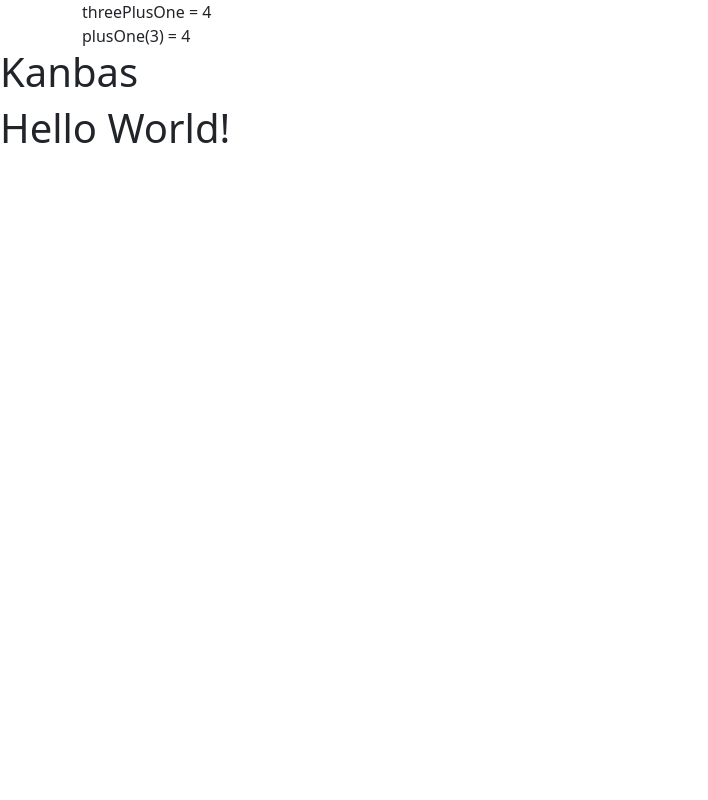
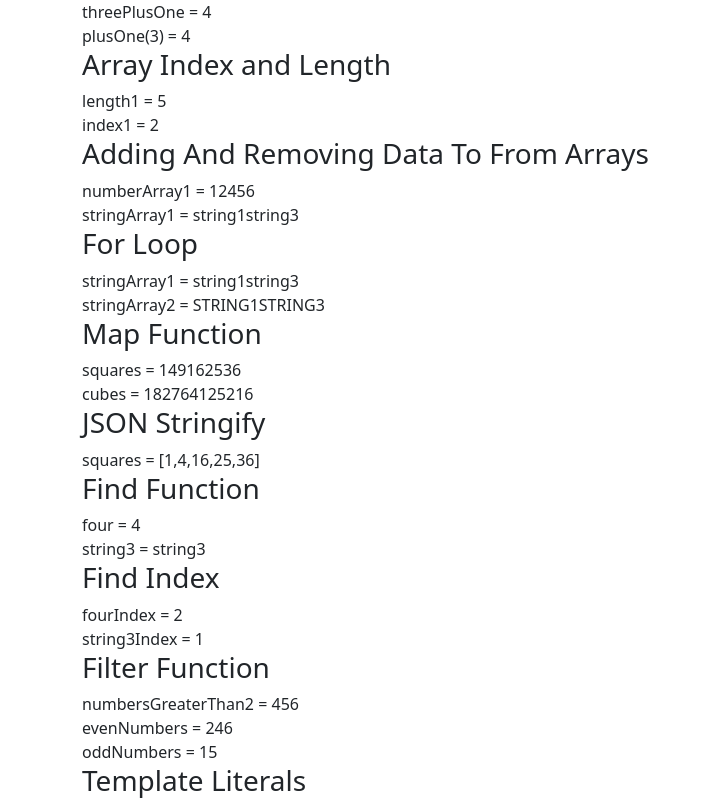
Before and after one commit to Ank-22/Web-Dev-Sp24-07-Ankit, a React (Create React App) app: page / in a window 1280 px wide. Shown: the part 1301-2101 px from the top of the page, without its empty margins (0-708 px from the left). Before the commit the page ends 1461 px from the top, so only its background shows below. Built offline with nearby package versions, Linux system fonts and the light colour scheme.

Commit message:
2.2.8 Completed 🕵️

```diff
--- /dev/null
+++ b/src/Labs/a3/JavaScript/arrays/AddingAndRemovingDataToFromArrays.tsx
@@ -0,0 +1,18 @@
+function AddingAndRemovingDataToFromArrays() {
+  let numberArray1 = [1, 2, 3, 4, 5];
+  let stringArray1 = ["string1", "string2"];
+  numberArray1.push(6); // adding new items
+  stringArray1.push("string3");
+  numberArray1.splice(2, 1); // remove 1 item starting at 2
+  stringArray1.splice(1, 1);
+  return (
+    <>
+      <h3>Adding And Removing Data To From Arrays</h3>
+      numberArray1 = {numberArray1}
+      <br />
+      stringArray1 = {stringArray1}
+      <br />
+    </>
+  );
+}
+export default AddingAndRemovingDataToFromArrays;
--- /dev/null
+++ b/src/Labs/a3/JavaScript/arrays/ArrayIndexAndLength.tsx
@@ -0,0 +1,15 @@
+function ArrayIndexAndLength() {
+  let numberArray1 = [1, 2, 3, 4, 5];
+  const length1 = numberArray1.length;
+  const index1 = numberArray1.indexOf(3);
+  return (
+    <>
+      <h3>Array Index and Length</h3>
+      length1 = {length1}
+      <br />
+      index1 = {index1}
+      <br />
+    </>
+  );
+}
+export default ArrayIndexAndLength;
--- /dev/null
+++ b/src/Labs/a3/JavaScript/arrays/FilterFunction.tsx
@@ -0,0 +1,19 @@
+function FilterFunction() {
+    let numberArray1 = [1, 2, 4, 5, 6];
+const numbersGreaterThan2 = numberArray1.filter(a => a > 2);
+const evenNumbers = numberArray1.filter(a => a % 2 === 0);
+const oddNumbers = numberArray1.filter(a => a % 2 !== 0);
+
+    return (
+      <>
+        <h3>Filter Function</h3>
+        numbersGreaterThan2 = {numbersGreaterThan2}
+        <br />
+        evenNumbers = {evenNumbers}
+        <br />
+        oddNumbers = {oddNumbers}
+        <br />
+      </>
+    );
+  }
+  export default FilterFunction;
--- /dev/null
+++ b/src/Labs/a3/JavaScript/arrays/FindFunction.tsx
@@ -0,0 +1,18 @@
+function FindFunction() {
+    let numberArray1 = [1, 2, 3, 4, 5];
+    let stringArray1 = ['string1', 'string2', 'string3'];
+
+    const four = numberArray1.find(a => a === 4);
+    const string3 = stringArray1.find(a => a === 'string3');
+
+    return (
+      <>
+        <h3>Find Function</h3>
+        four = {four}
+        <br />
+        string3 = {string3}
+        <br />
+      </>
+    );
+  }
+  export default FindFunction;
--- /dev/null
+++ b/src/Labs/a3/JavaScript/arrays/FindIndex.tsx
@@ -0,0 +1,18 @@
+function FindIndex() {
+    let numberArray1 = [1, 2, 4, 5, 6];
+    let stringArray1 = ['string1', 'string3'];
+
+    const fourIndex = numberArray1.findIndex(a => a === 4);
+    const string3Index = stringArray1.findIndex(a => a === 'string3');
+
+    return (
+      <>
+        <h3>Find Index</h3>
+        fourIndex = {fourIndex}
+        <br />
+        string3Index = {string3Index}
+        <br />
+      </>
+    );
+  }
+  export default FindIndex;
--- /dev/null
+++ b/src/Labs/a3/JavaScript/arrays/ForLoops.tsx
@@ -0,0 +1,19 @@
+function ForLoops() {
+  let stringArray1 = ["string1", "string3"];
+  let stringArray2 = [];
+  for (let i = 0; i < stringArray1.length; i++) {
+    const string1 = stringArray1[i];
+    stringArray2.push(string1.toUpperCase());
+  }
+
+  return (
+    <>
+      <h3>For Loop</h3>
+      stringArray1 = {stringArray1}
+      <br />
+      stringArray2 = {stringArray2}
+      <br />
+    </>
+  );
+}
+export default ForLoops;
--- /dev/null
+++ b/src/Labs/a3/JavaScript/arrays/JsonStringify.tsx
@@ -0,0 +1,10 @@
+function JsonStringify() {
+    const squares = [1, 4, 16, 25, 36];
+    return (
+      <>
+        <h3>JSON Stringify</h3>
+        squares = {JSON.stringify(squares)}
+      </>
+    );
+  }
+  export default JsonStringify;
--- /dev/null
+++ b/src/Labs/a3/JavaScript/arrays/MapFunction.tsx
@@ -0,0 +1,18 @@
+function MapFunction() {
+  let numberArray1 = [1, 2, 3, 4, 5, 6];
+  const square = (a: number) => a * a;
+
+  const squares = numberArray1.map(square);
+  const cubes = numberArray1.map((a) => a * a * a);
+
+  return (
+    <>
+      <h3>Map Function</h3>
+      squares = {squares}
+      <br />
+      cubes = {cubes}
+      <br />
+    </>
+  );
+}
+export default MapFunction;
--- /dev/null
+++ b/src/Labs/a3/JavaScript/arrays/TemplateLiterals.tsx
@@ -0,0 +1,24 @@
+function TemplateLiterals() {
+  const five = 2 + 3;
+  const result1 = "2 + 3 = " + five;
+  const result2 = `2 + 3 = ${2 + 3}`;
+  const username = "alice";
+  const greeting1 = `Welcome home ${username}`;
+  const loggedIn = false;
+  const greeting2 = `Logged in: ${loggedIn ? "Yes" : "No"}`;
+
+  return (
+    <>
+      <h3>Template Literals</h3>
+      result1 = {result1}
+      <br />
+      result2 = {result2}
+      <br />
+      greeting1 = {greeting1}
+      <br />
+      greeting2 = {greeting2}
+      <br />
+    </>
+  );
+}
+export default TemplateLiterals;
--- a/src/Labs/a3/JavaScript/index.tsx
+++ b/src/Labs/a3/JavaScript/index.tsx
@@ -7,6 +7,15 @@ import ES5Functions from "./conditionals/ES5Functions";
 import ArrowFunctions from "./conditionals/ArrowFunctions";
 import ImpliedReturn from "./conditionals/ImpliedReturn";
 import FunctionParenthesisAndParameters from "./conditionals/FunctionParenthesisAndParameters";
+import ArrayIndexAndLength from "./arrays/ArrayIndexAndLength";
+import AddingAndRemovingDataToFromArrays from "./arrays/AddingAndRemovingDataToFromArrays";
+import ForLoops from "./arrays/ForLoops";
+import MapFunction from "./arrays/MapFunction";
+import JsonStringify from "./arrays/JsonStringify";
+import FindFunction from "./arrays/FindFunction";
+import FindIndex from "./arrays/FindIndex";
+import FilterFunction from "./arrays/FilterFunction";
+import TemplateLiterals from "./arrays/TemplateLiterals";
 function JavaScript() {
   console.log("Hello World");
   return (
@@ -21,6 +30,15 @@ function JavaScript() {
       <ArrowFunctions />
       <ImpliedReturn />
       <FunctionParenthesisAndParameters />
+      <ArrayIndexAndLength />
+      <AddingAndRemovingDataToFromArrays />
+      <ForLoops />
+      <MapFunction />
+      <JsonStringify />
+      <FindFunction />
+      <FindIndex />
+      <FilterFunction />
+      <TemplateLiterals />
     </div>
   );
 }
```
